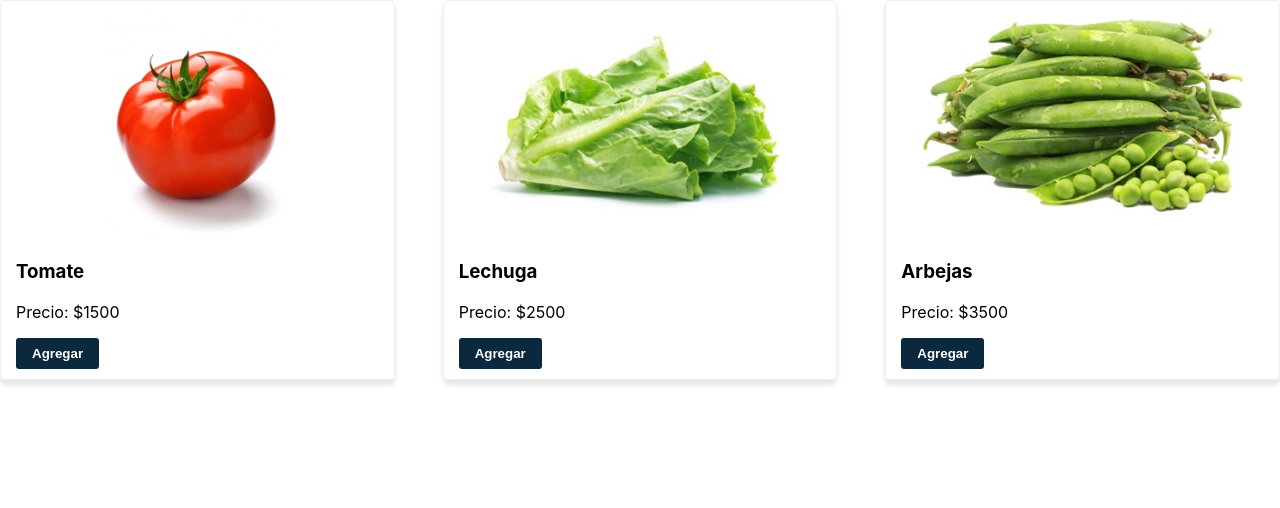
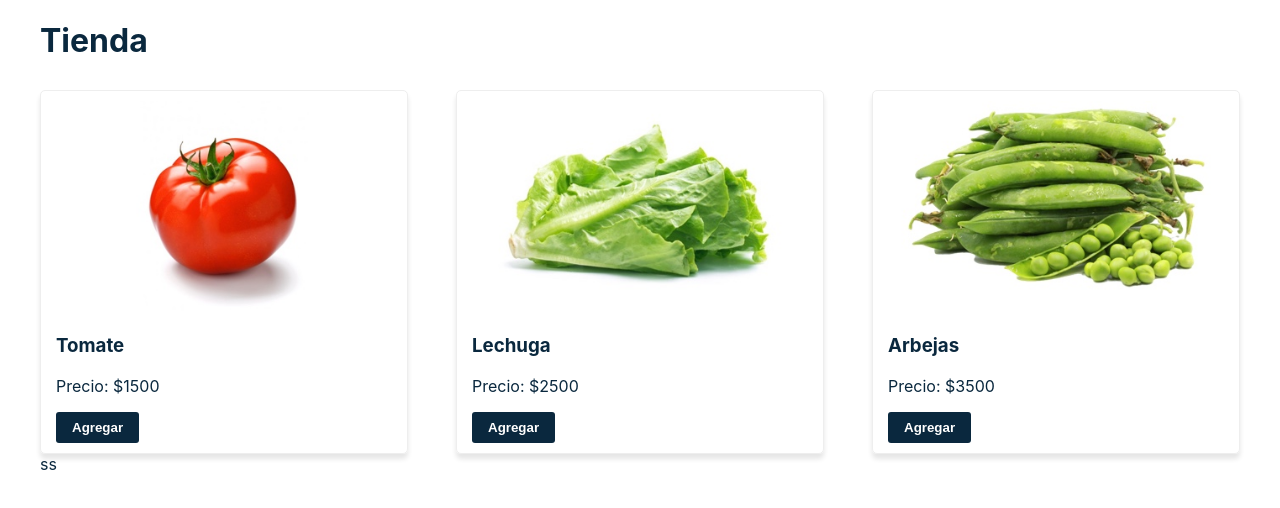
Before and after one commit to ignacioDorigo/primer-proyecto-react, a React (Create React App) app: page / in a window 1280 px wide. Shown: the top 508 px of the page. Built offline with nearby package versions, Linux system fonts and the light colour scheme.

Commit message:
Titulo agregado

```diff
--- a/src/App.js
+++ b/src/App.js
@@ -1,5 +1,7 @@
 import React, { Component } from "react";
 import Productos from "./components/Productos/Productos";
+import Layout from "./components/Layout/Layout";
+import Titulo from "./components/Titulo/Titulo";
 
 export default class App extends Component {
   state = {
@@ -12,14 +14,17 @@ export default class App extends Component {
 
   render() {
     const agregarAlCarro = (producto) => {
-      console.log(producto)
-    }
+      console.log(producto);
+    };
     return (
       <div>
-        <Productos
-          agregarAlCarro={agregarAlCarro}
-          productos={this.state.productos}
-        ></Productos>
+        <Layout>
+          <Titulo>Tienda</Titulo>
+          <Productos
+            agregarAlCarro={agregarAlCarro}
+            productos={this.state.productos}
+          ></Productos>
+        </Layout>
       </div>
     );
   }
--- /dev/null
+++ b/src/components/Layout/Layout.css
@@ -0,0 +1,11 @@
+.layout {
+    background-color: #FFF;
+    color: #0A283E;
+    display: flex;
+    align-items: center;
+    flex-direction: column;
+}
+
+.container {
+    max-width: 1200px;
+}
--- /dev/null
+++ b/src/components/Layout/Layout.js
@@ -0,0 +1,15 @@
+import React, { Component } from "react";
+import "./Layout.css";
+
+export default class Layout extends Component {
+  render() {
+    return (
+      <div className="layout">
+        <div className="container">{this.props.children}
+            ss
+        </div>
+
+      </div>
+    );
+  }
+}
--- /dev/null
+++ b/src/components/Titulo/Titulo.css
@@ -0,0 +1,3 @@
+.titulo{
+    margin-bottom: 30px;
+}
--- /dev/null
+++ b/src/components/Titulo/Titulo.js
@@ -0,0 +1,9 @@
+import React, { Component } from "react";
+import "./Titulo.css";
+
+export default class Titulo extends Component {
+  render() {
+
+    return <h1 className="titulo">{this.props.children}</h1>;
+  }
+}
```
